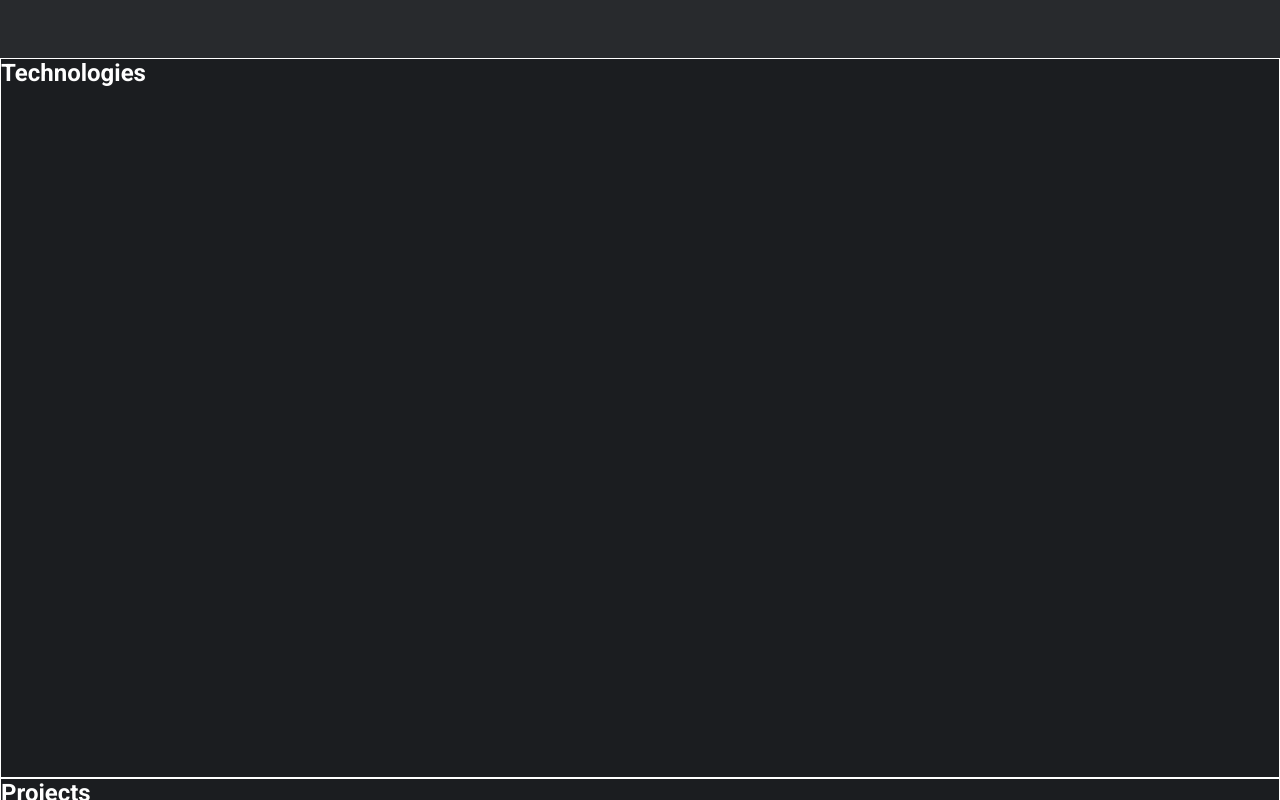
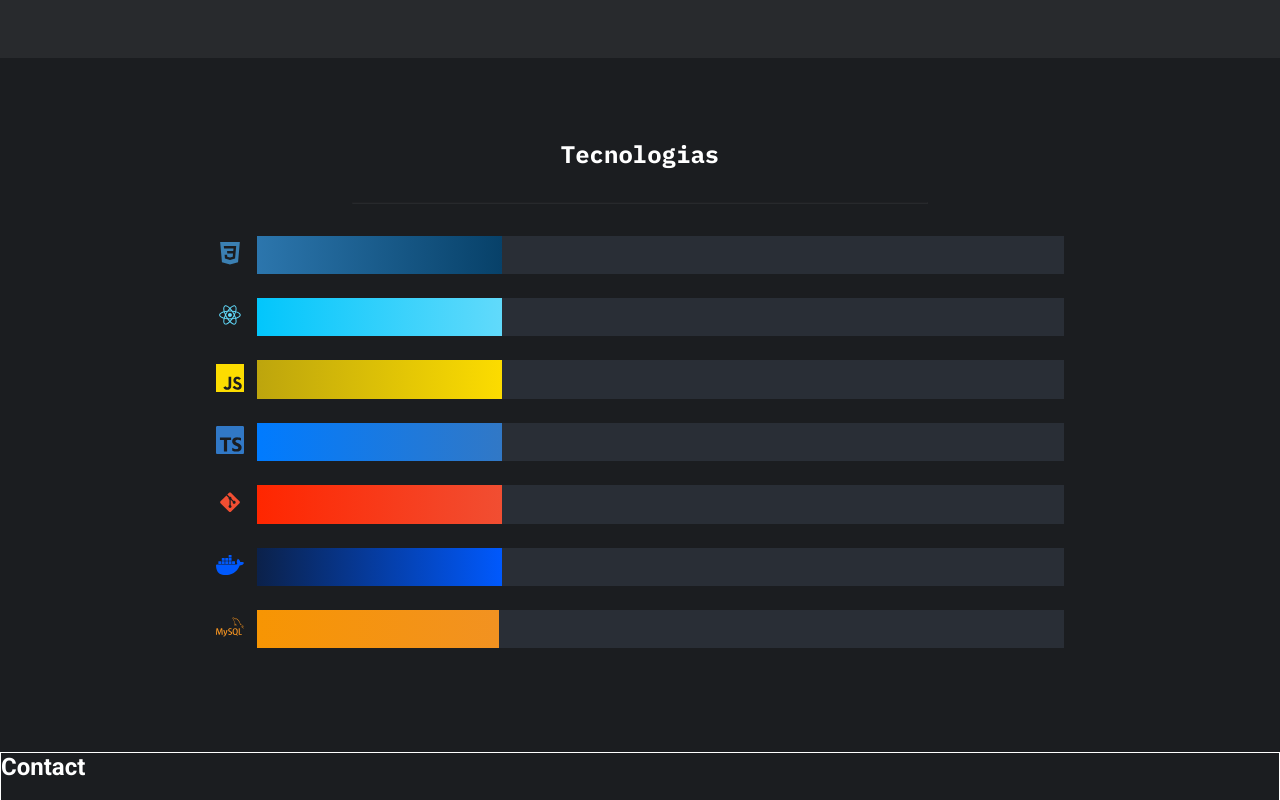
Before and after one commit to kauan-carvalho-code/kcda1102.github.io, a React (Create React App) app: page / in a window 1280 px wide. Shown: the part 1280-2080 px from the top of the page. Built offline with nearby package versions, Linux system fonts and the light colour scheme.

Commit message:
impl: technologies page

```diff
--- a/src/components/Projects/index.tsx
+++ b/src/components/Projects/index.tsx
@@ -3,7 +3,9 @@ import styles from './projects.module.scss';
 export function Projects() {
   return (
     <section className={styles.container} id="projects">
-      <h1>Projects</h1>
+      <div className={styles.content}>
+
+      </div>
     </section>
   )
 }
--- a/src/components/Projects/projects.module.scss
+++ b/src/components/Projects/projects.module.scss
@@ -1,5 +1,5 @@
 .container {
-  height: calc(100vh - 5rem);
-  width: 100%;
-  border: 1px solid white;
+  background: var(--background-color-two);
+  font-family: 'IBM Plex Mono', monospace;
+  color: var(--text-gray-200);
 }
--- /dev/null
+++ b/src/components/TechnologieItem/index.tsx
@@ -0,0 +1,16 @@
+import { ReactNode } from "react";
+
+interface TechnologieItemProps {
+  icon: ReactNode;
+  className: string;
+  href: string;
+}
+
+export function TechnologieItem({ icon, className, href }: TechnologieItemProps) {
+  return (
+    <li className={className}>
+      <a href={href}>{icon}</a>
+      <span></span>
+    </li>
+  )
+}
--- a/src/components/Technologies/index.tsx
+++ b/src/components/Technologies/index.tsx
@@ -1,9 +1,67 @@
-import styles from './technologies.module.scss';
+// CSS
+import styles from "./technologies.module.scss";
+// React-icons
+import { DiCss3, DiGit, DiReact } from "react-icons/di";
+import { SiDocker, SiJavascript, SiMysql, SiTypescript } from "react-icons/si";
+// Components
+import { TechnologieItem } from "../TechnologieItem";
+
 
 export function Technologies() {
-  return (
-    <section className={styles.container} id="technologies">
-      <h1>Technologies</h1>
-    </section>
-  )
+	return (
+		<section className={styles.container} id="technologies">
+			<div className={styles.content}>
+				<h2>Tecnologias</h2>
+				<hr />
+				<ul>
+					<TechnologieItem
+						icon={<DiCss3 />}
+						className={styles.cssIcon}
+						href="https://www.w3.org/Style/CSS/Overview.en.html"
+					/>
+					<TechnologieItem
+						icon={<DiReact />}
+						className={styles.reactIcon}
+						href="https://pt-br.reactjs.org"
+					/>
+					<TechnologieItem
+						icon={<SiJavascript />}
+						className={styles.jsIcon}
+						href="https://www.javascript.com/"
+					/>
+					<TechnologieItem
+						icon={<SiTypescript />}
+						className={styles.tsIcon}
+						href="https://www.typescriptlang.org/"
+					/>
+					<TechnologieItem
+						icon={<DiGit />}
+						className={styles.gitIcon}
+						href="https://git-scm.com/"
+					/>
+					<TechnologieItem
+						icon={<SiDocker />}
+						className={styles.dockerIcon}
+						href="https://www.docker.com/"
+					/>
+					<TechnologieItem
+						icon={<SiMysql />}
+						className={styles.mysqlIcon}
+						href="https://www.mysql.com/"
+					/>
+				</ul>
+			</div>
+		</section>
+	);
 }
+
+{
+	/* <li>CSS</li>
+          <li>REACT</li>
+          <li>NEXTJS</li>
+          <li>GIT</li>
+          <li>JAVASCRIPT</li>
+          <li>TYPESCRIPT</li>
+          <li>DOCKER</li>
+          <li>MYSQL</li> */
+}
--- a/src/components/Technologies/technologies.module.scss
+++ b/src/components/Technologies/technologies.module.scss
@@ -1,5 +1,148 @@
+@keyframes movimentBar {
+  0%   {width: 1%;}
+  50%  {width: 100%;}
+  100% {width: 1%;}
+}
+
 .container {
-  height: calc(100vh - 5rem);
-  width: 100%;
-  border: 1px solid white;
+  background: var(--background-color-one);
+  font-family: 'IBM Plex Mono', monospace;
+  color: var(--text-gray-200);
 }
+
+.content {
+  text-align: center;
+  padding: 5rem 4rem 5rem 4rem;
+
+  h2 {
+    color: var(--white);
+  }
+
+  hr {
+    margin: 2rem auto;
+    width: 50%;
+    border-color: rgba(150, 150, 150, 0.1);
+
+    @media (max-width: 720px) {
+      width: 80%;
+    }
+  }
+
+  ul {
+    list-style-type: none;
+
+    li {
+      display: flex;
+      align-items: center;
+      justify-content: center;
+      margin-bottom: 1.5rem;
+
+      a {
+        margin-right: 0.8rem;
+
+        svg {
+          width: 28px;
+          height: 28px;
+
+          &:hover {
+            filter: brightness(1.7)
+          }
+        }
+      }
+
+      &.cssIcon {
+        color: #3b80b3;
+        span {
+          &::before {
+            max-width: 80%;
+            background: linear-gradient(to right,#2c76ad,#074169);
+          }
+        }
+      }
+
+      &.reactIcon {
+        color: #61dafb;
+        span {
+          &::before {
+            max-width: 70%;
+            background: linear-gradient(to right, #02c6fc, #61dafb);
+          }
+        }
+      }
+
+      &.tsIcon {
+        color: #3178c6;
+        span {
+          &::before {
+            max-width: 60%;
+            background: linear-gradient(to right, #007bff, #3178c6);
+          }
+        }
+      }
+
+      &.jsIcon {
+        color: #fcdc00;
+        span {
+          &::before {
+            max-width: 76%;
+            background: linear-gradient(to right, #bda50d, #fcdc00);
+          }
+        }
+      }
+
+      &.gitIcon {
+        color: #f14e32;
+        span {
+          &::before {
+            max-width: 65%;
+            background: linear-gradient(to right, #ff2600, #f14e32);
+          }
+        }
+      }
+
+      &.dockerIcon {
+        color: #0059fd;
+        span {
+          &::before {
+            max-width: 40%;
+            background: linear-gradient(to right, #0b214a, #0059fd);
+          }
+        }
+      }
+
+      &.mysqlIcon {
+        color: #f29221;
+        span {
+          &::before {
+            max-width: 30%;
+            background: linear-gradient(to right, #f79503, #f29221);
+          }
+        }
+      }
+
+      span {
+        display: flex;
+
+        background: var(--gray-700);
+        width: 70%;
+        height: 2.40rem;
+
+        @media (max-width: 720px) {
+          width: 100%;
+        }
+
+        &::before {
+          content: '';
+          z-index: 999;
+          position: relative;
+          max-width: 80%;
+          width: 1%;
+          height: 2.40rem;
+          background-color: var(--purple-700);
+
+          animation: movimentBar 7s linear infinite;
+        }
+      }
+    }
+  }
+}
```
